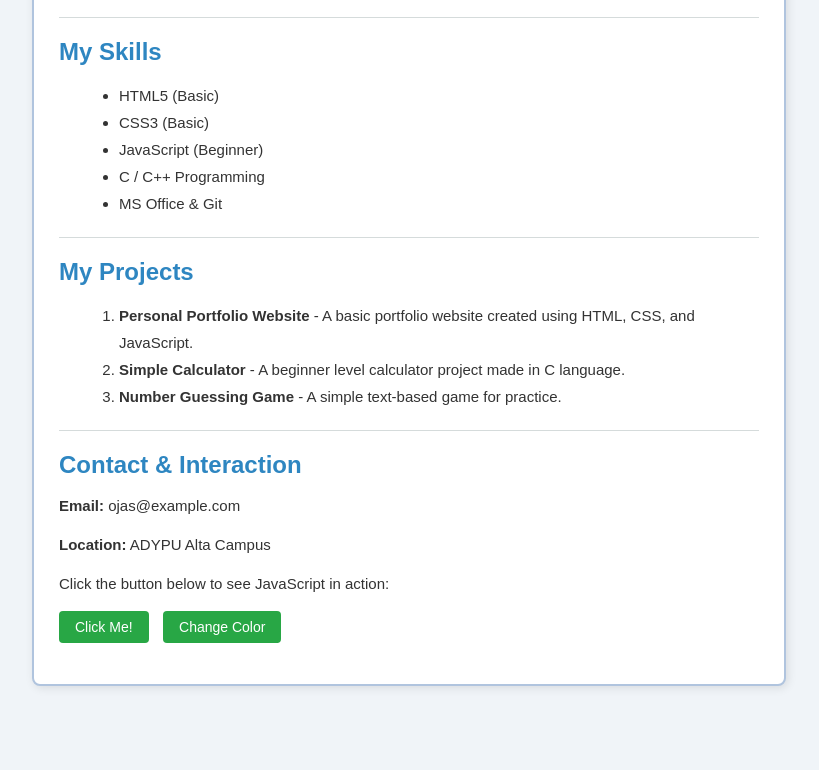
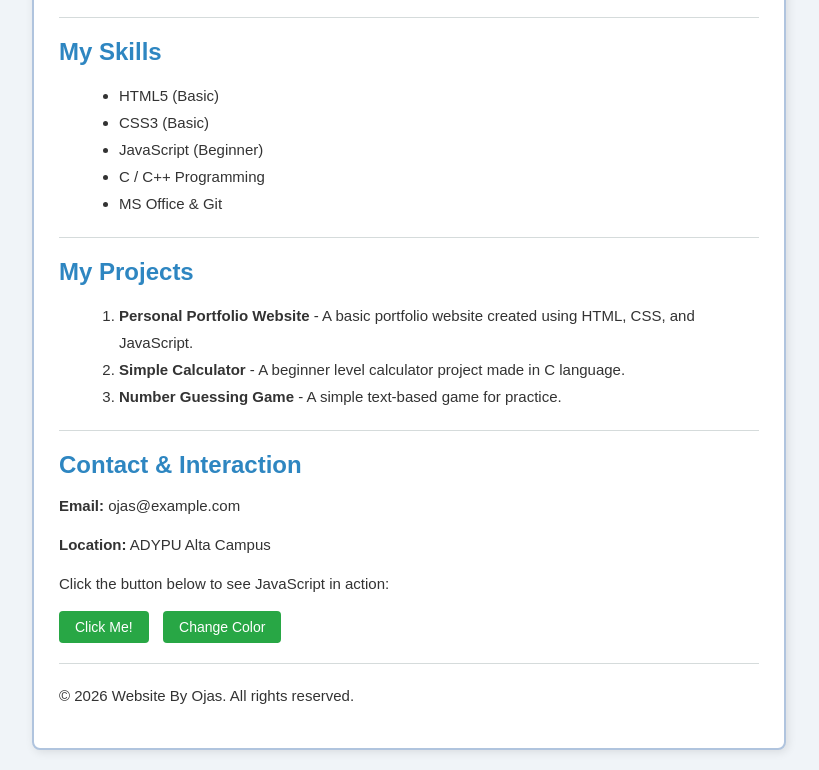
Before and after one commit to ojas-mahajan-pune/GitHub-practical-test, a plain HTML site: page index.html in a window 1280 px wide. Shown: the part 372-1142 px from the top of the page, without its empty margins (231-1050 px from the left). Before the commit the page ends 1078 px from the top, so only its background shows below. Drawn offline with Linux system fonts and the light colour scheme.

Commit message:
Add footer with copyright information

```diff
--- a/index.html
+++ b/index.html
@@ -82,6 +82,13 @@
             <p id="message"></p>
         </section>
 
+        <hr>
+
+        <!-- Footer -->
+        <footer>
+            <p>&copy; 2026 Website By Ojas. All rights reserved.</p>
+        </footer>
+
     </div>
 
     <script src="script.js"></script>
```
